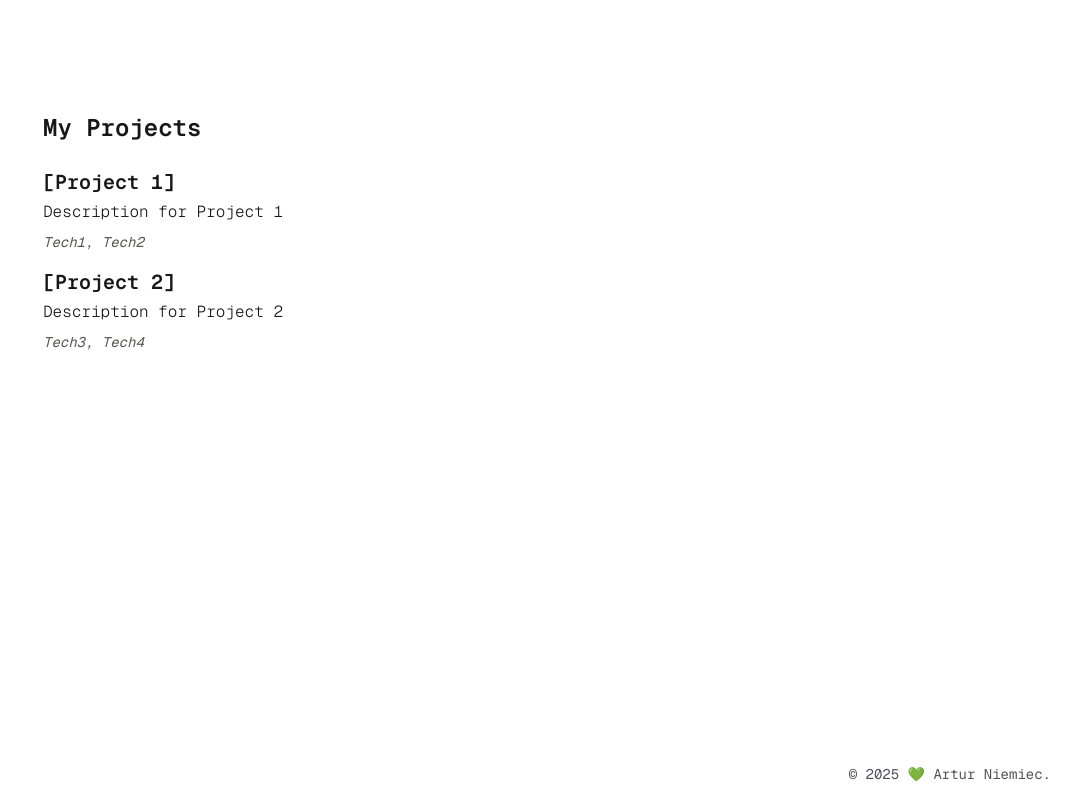
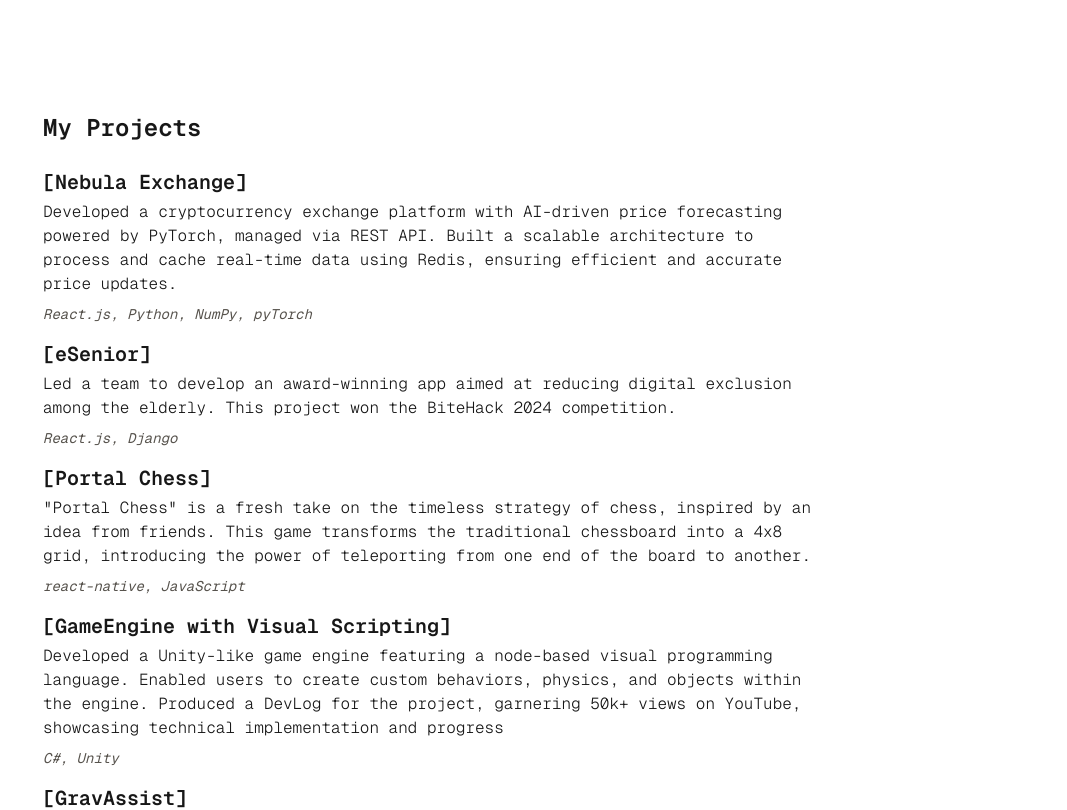
Before and after one commit to MrNtex/portfolio-v2, a Next.js app: page /projects in a window 1280 px wide. Shown: the top 810 px of the page, without its empty margins (213-1280 px from the left). Built offline with nearby package versions, Linux system fonts and the light colour scheme.

Commit message:
feat: update project links and add new projects with detailed descriptions

```diff
--- a/app/page.tsx
+++ b/app/page.tsx
@@ -28,7 +28,7 @@ export default function Home() {
         </h4>
         <div className="flex gap-1.5 text-stone-600">
           <a href="https://github.com/MrNtex" target="_blank" rel="noopener noreferrer">[GitHub]</a>
-          <a href="https://github.com/MrNtex" target="_blank" rel="noopener noreferrer">[Projects]</a>
+          <a href="./projects" target="_blank" rel="noopener noreferrer">[Projects]</a>
         </div>
 
       </section>
--- a/data/projects.ts
+++ b/data/projects.ts
@@ -3,16 +3,34 @@ import { ListedProjectProps } from "@/components/listed-project";
 
 export const projects: ListedProjectProps[] = [
   {
-    title: "Project 1",
-    description: "Description for Project 1",
-    link: "https://example.com",
-    technologies: ["Tech1", "Tech2"]
+    title: "Nebula Exchange",
+    description: "Developed a cryptocurrency exchange platform with AI-driven price forecasting powered by PyTorch, managed via REST API. Built a scalable architecture to process and cache real-time data using Redis, ensuring efficient and accurate price updates.",
+    link: "https://github.com/MrNtex/NebulaExchange",
+    technologies: ["React.js","Python", "NumPy", "pyTorch"]
   },
   {
-    title: "Project 2",
-    description: "Description for Project 2",
-    link: "https://example.com",
-    technologies: ["Tech3", "Tech4"]
+    title: "eSenior",
+    description: "Led a team to develop an award-winning app aimed at reducing digital exclusion among the elderly. This project won the BiteHack 2024 competition.",
+    link: "https://github.com/DROP-TABLE-Druzyny/BiteHack",
+    technologies: ["React.js", "Django"]
+  },
+  {
+    title: "Portal Chess",
+    description: '"Portal Chess" is a fresh take on the timeless strategy of chess, inspired by an idea from friends. This game transforms the traditional chessboard into a 4x8 grid, introducing the power of teleporting from one end of the board to another.',
+    link: "https://github.com/MrNtex/PortalChess",
+    technologies: ["react-native", "JavaScript"]
+  },
+  {
+    title: "GameEngine with Visual Scripting",
+    description: "Developed a Unity-like game engine featuring a node-based visual programming language. Enabled users to create custom behaviors, physics, and objects within the engine. Produced a DevLog for the project, garnering 50k+ views on YouTube, showcasing technical implementation and progress",
+    link: "https://github.com/MrNtex/ANIEngine",
+    technologies: ["C#", "Unity"]
+  },
+  {
+    title: "GravAssist",
+    description: "Created a 2D space game where players navigate a spaceship using gravitational slingshots around planets to reach targets. Developed realistic physics and engaging gameplay mechanics.",
+    link: "https://github.com/MrNtex/GravAssist",
+    technologies: ["C#", "Unity"]
   }
 ];
 
```
